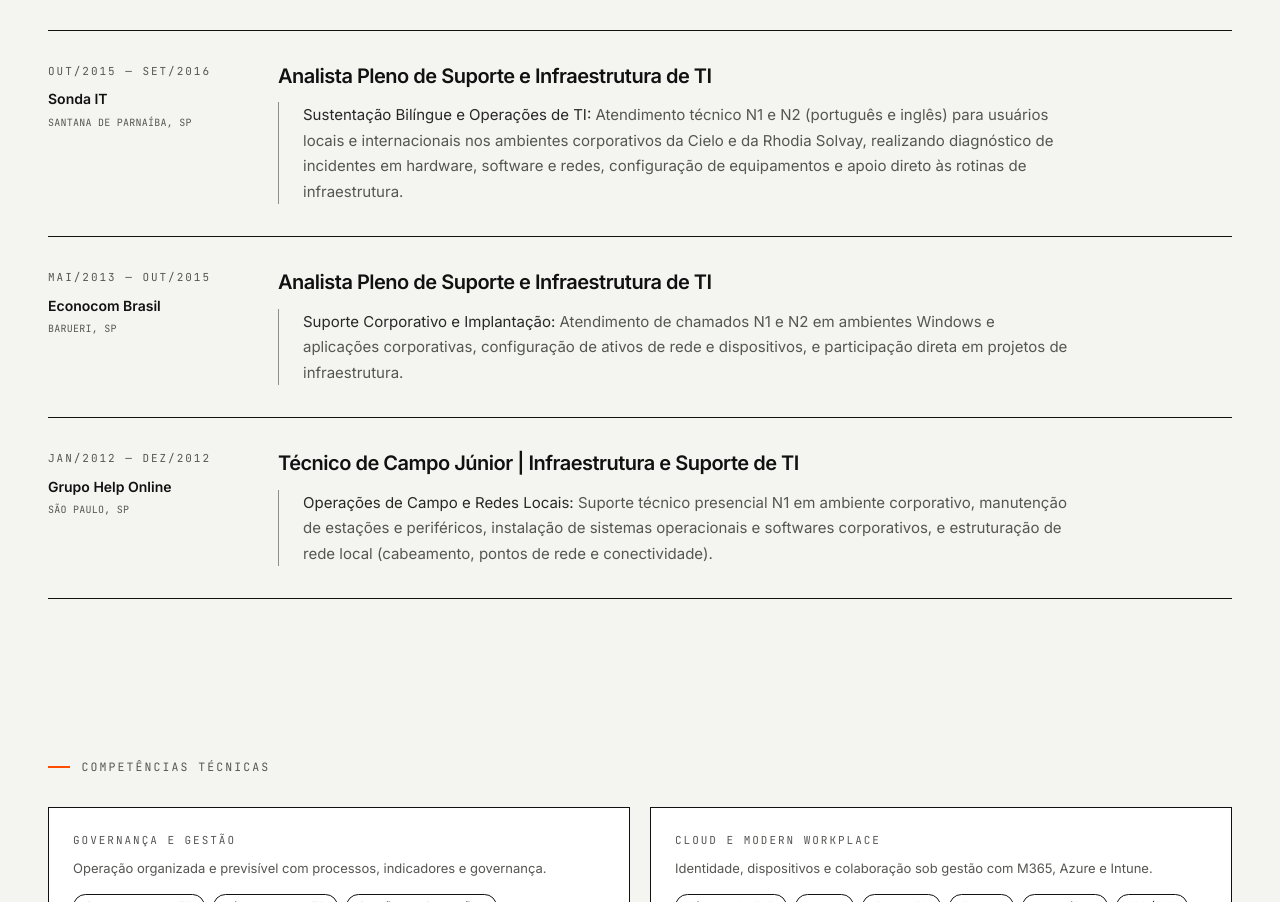
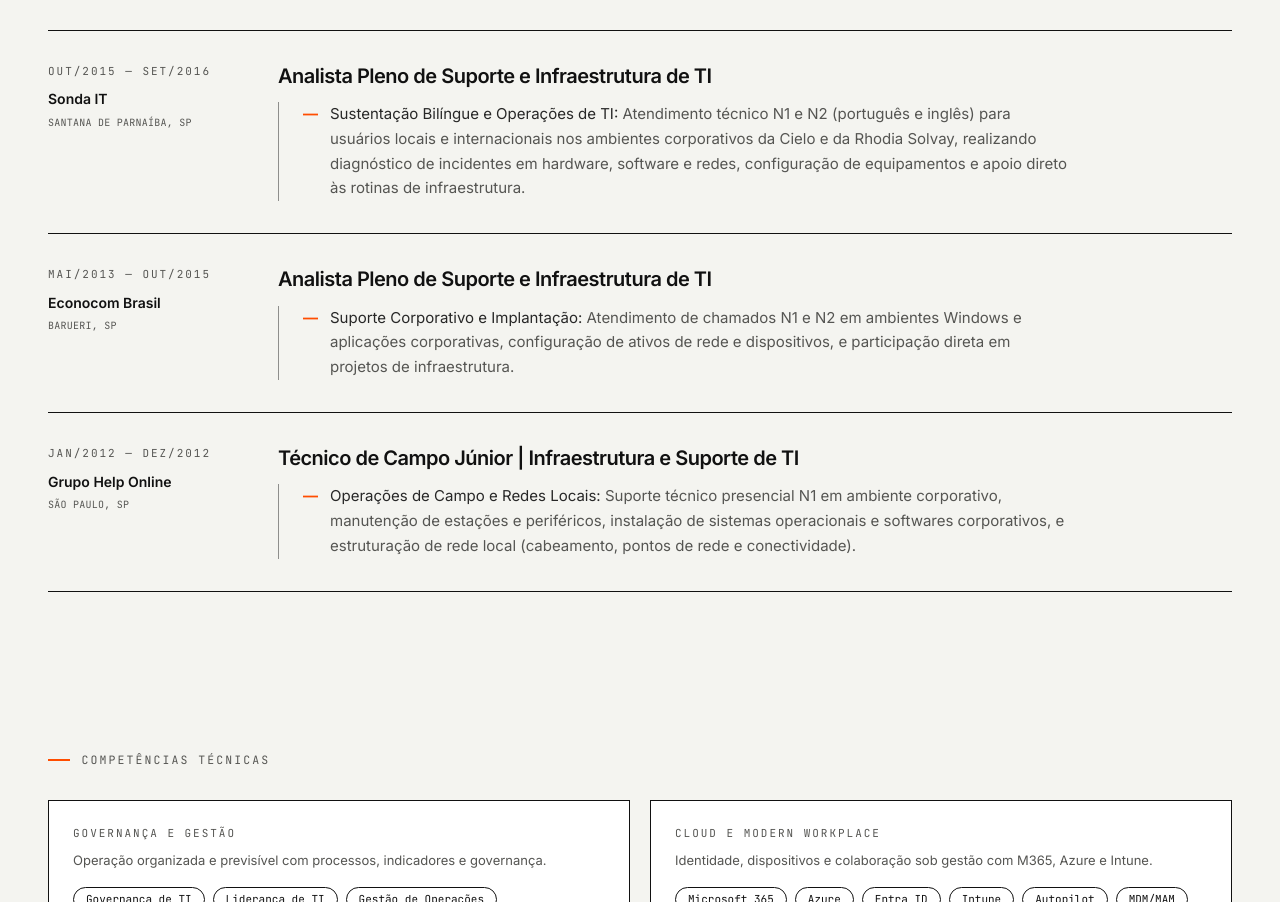
Before and after one commit to GeovaneYu/portfolio, a React (Vite) app: page / in a window 1280 px wide. Shown: the part 2594-3496 px from the top of the page. Built offline with nearby package versions, Linux system fonts and the light colour scheme; the HTML template or start-up script is replaced by a standard one.

Commit message:
style: traço laranja também nas experiências de baixo
Aplica o traço de lista em parágrafos únicos da Sonda, Econocom e Help, mantendo o mesmo padrão das demais.

```diff
--- a/src/components/sections/ContentSection.tsx
+++ b/src/components/sections/ContentSection.tsx
@@ -53,8 +53,8 @@ export default function ContentSection() {
                       const isIntro = lineIndex === 0 && line.trim().endsWith(":");
                       const hasLead = colon > 0 && !isIntro;
                       return (
-                        <p key={lineIndex} className={lineIndex > 0 ? "mt-3 flex gap-3 text-[15px] leading-[1.65] text-muted" : "text-[15px] leading-[1.7] text-muted"}>
-                          {lineIndex > 0 && (
+                        <p key={lineIndex} className={hasLead ? "mt-3 flex gap-3 text-[15px] leading-[1.65] text-muted" : "text-[15px] leading-[1.7] text-muted"}>
+                          {hasLead && (
                             <span aria-hidden="true" className="shrink-0 font-bold text-accent-bright select-none">—</span>
                           )}
                           <span className="min-w-0">
```
